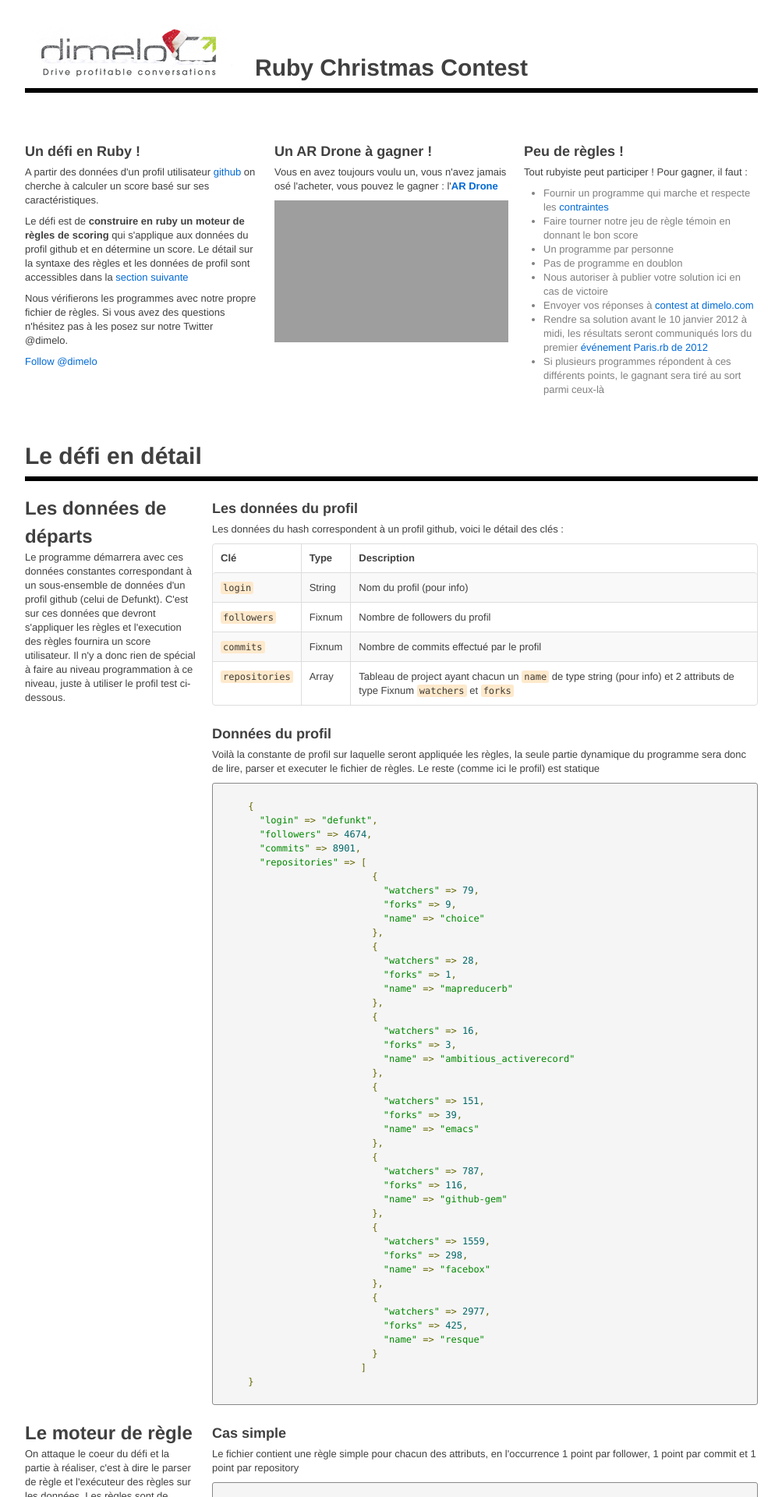
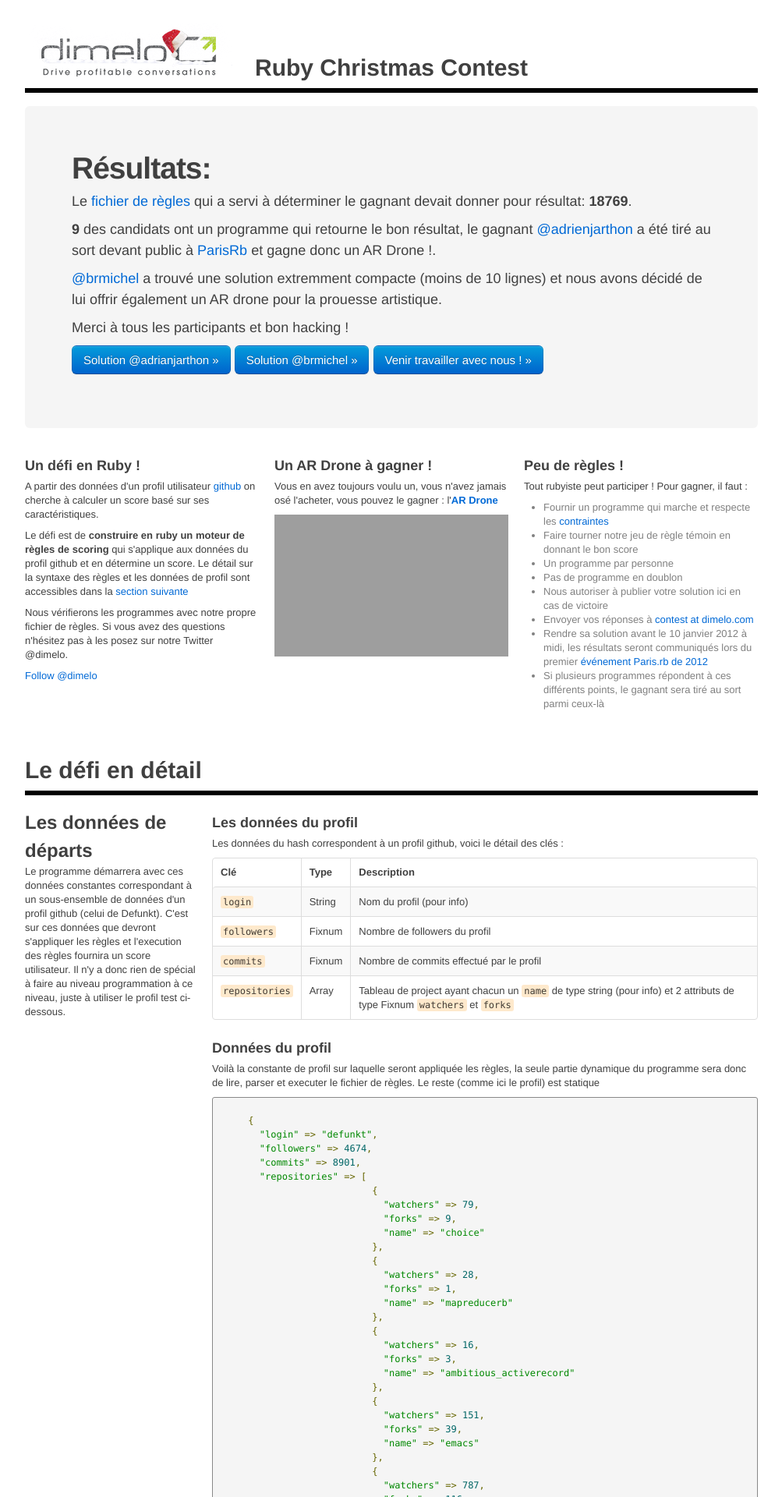
Before and after one commit to nel/nel.github.com, a Jekyll site: the page built from index.html, in a window 1280 px wide. Shown: the top 1920 px of the page at 78% size, without its empty margins (138-1141 px from the left). Built offline with Jekyll 4.4.1, drawn with Linux system fonts in a browser that asks for light colours; comment, search, counter and statistics services are not loaded; grey boxes are pictures that could not be loaded.

Commit message:
doc: add results draft page

```diff
--- a/index.html
+++ b/index.html
@@ -2,6 +2,22 @@
 layout: default
 ---
 <section id="about">
+  <div class="hero-unit">
+    <h1>Résultats:</h1>
+    <p>
+      Le <a href="https://gist.github.com/1583049">fichier de règles</a> qui a servi à déterminer le gagnant devait donner pour résultat: <strong>18769</strong>.
+    </p>
+    <p>
+      <strong>9</strong> des candidats ont un programme qui retourne le bon résultat, le gagnant <a href="https://twitter.com/adrienjarthon">@adrienjarthon</a> a été tiré au sort devant public à <a href="http://www.meetup.com/parisrb/events/44098142/">ParisRb</a> et gagne donc un AR Drone !.
+    </p>
+    <p>
+      <a href="https://twitter.com/brmichel">@brmichel</a> a trouvé une solution extremment compacte (moins de 10 lignes) et nous avons décidé de lui offrir également un AR drone pour la prouesse artistique.
+    </p>
+    <p>
+      Merci à tous les participants et bon hacking !
+    </p>
+    <p><a class="btn primary large" href="https://gist.github.com/1601550">Solution @adrianjarthon &raquo;</a> <a class="btn primary large" href="https://github.com/nono/Ruby-Christmas-Contest">Solution @brmichel &raquo;</a> <a class="btn primary large" href="http://jobs.dimelo.com">Venir travailler avec nous ! &raquo;</a></p>
+  </div>
   <div class="row">
     <div class="span-one-third">
       <h3>Un défi en Ruby !</h3>
--- a/stylesheets/style.css
+++ b/stylesheets/style.css
@@ -10,5 +10,9 @@
 border-bottom: 6px solid black;
 }
 section {
-padding-top: 40px;
+padding-bottom: 40px;
 }
+.hero-unit h1 {
+font-size:3em;
+margin-bottom: 10px;
+}
```
Also changed, not shown: stylesheets/sso_tester.css (deleted, +0 -21 lines), 1 other file.
